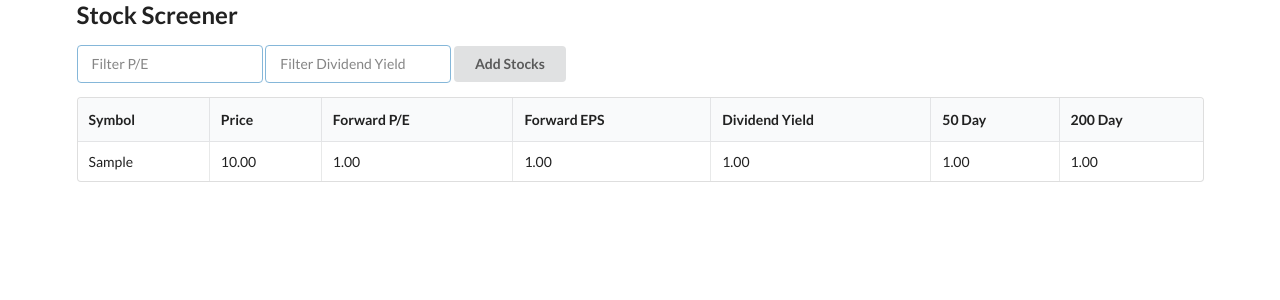
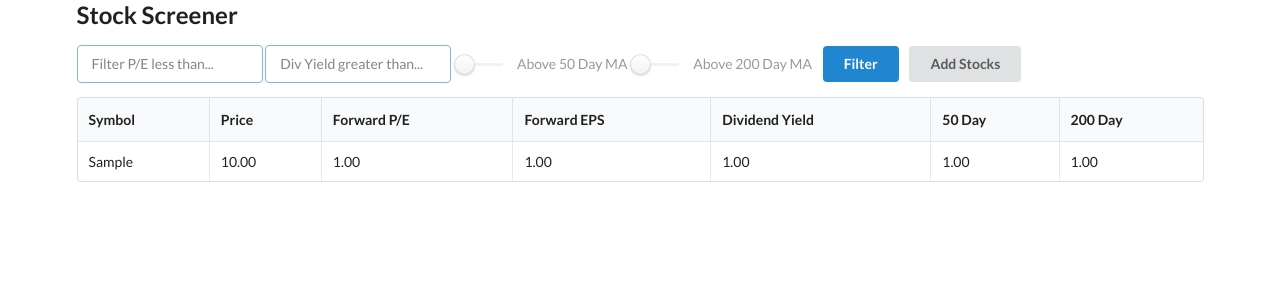
Before and after one commit to TBau23/stock_screener, a FastAPI app: page / in a window 1280 px wide. Shown: the top 300 px of the page. Run offline with FastAPI, Linux system fonts and the light colour scheme; tables that the repository leaves empty hold one stand-in row (values such as "Sample post"); some libraries are stand-ins or nearby versions.

Commit message:
basic filter ability added

```diff
--- a/main.py
+++ b/main.py
@@ -25,17 +25,33 @@ def get_db(): # all endpoints that use database need reference to this function
         db.close()
 
 @app.get("/")
-def dashboard(request : Request, db: Session = Depends(get_db)):
+def dashboard(request : Request, forward_pe = None, dividend_yield = None, ma50 = None, ma200 = None, db: Session = Depends(get_db)):
     """
     displays stock screener dashboard
     """
-    stocks = db.query(Stock).all()
+    stocks = db.query(Stock)
 
+    if forward_pe:
+        stocks = stocks.filter(Stock.forward_pe < forward_pe)
+
+    if dividend_yield:
+        stocks = stocks.filter(Stock.dividend_yield > dividend_yield)
+
+    if ma50:
+        stocks = stocks.filter(Stock.price > Stock.ma50)
+
+    if ma200:
+        stocks = stocks.filter(Stock.price > Stock.ma200)
 
     return templates.TemplateResponse("dashboard.html", {
         "request" : request,
-        "stocks" : stocks
-    } )
+        "stocks" : stocks,
+        "dividend_yield" : dividend_yield,
+        "forward_pe" : forward_pe,
+        "ma50" : ma50,
+        "ma200" : ma200
+
+    })
 
 # run server with uvicorn main:app --reload
 
--- a/templates/dashboard.html
+++ b/templates/dashboard.html
@@ -28,16 +28,31 @@
   })
 </script>
 
+<form>
   <div class="ui input focus">
-    <input type="text" placeholder="Filter P/E">
+
+      <input type="text" name='forward_pe' placeholder="Filter P/E less than..." {% if forward_pe %}value="{{ forward_pe }}"{% endif %}>
     </div>
     <div class="ui input focus">
-    <input type="text" placeholder="Filter Dividend Yield">
+      <input type="text" name='dividend_yield' placeholder="Div Yield greater than..." {% if dividend_yield %}value="{{ dividend_yield }}"{% endif %}>
     </div>
+
+    <div class="ui slider checkbox">
+      <input type="checkbox" name="ma50" {% if ma50 %} checked="checked"{% endif %} >
+      <label>Above 50 Day MA</label>
+    </div>
+
+    <div class="ui slider checkbox">
+      <input type="checkbox" name="ma200" {% if ma200 %} checked="checked"{% endif %}>
+      <label>Above 200 Day MA</label>
+    </div>
+
+    <button type='submit' style="margin-left: 8; margin-right: 8;" class="ui button primary">Filter</button>
 
     <button id="add_stocks" class="ui button">
       Add Stocks
     </button>
+</form>
 
 
 <table class="ui celled table">
```
Lines whose indentation alone changed are shown as unchanged.
